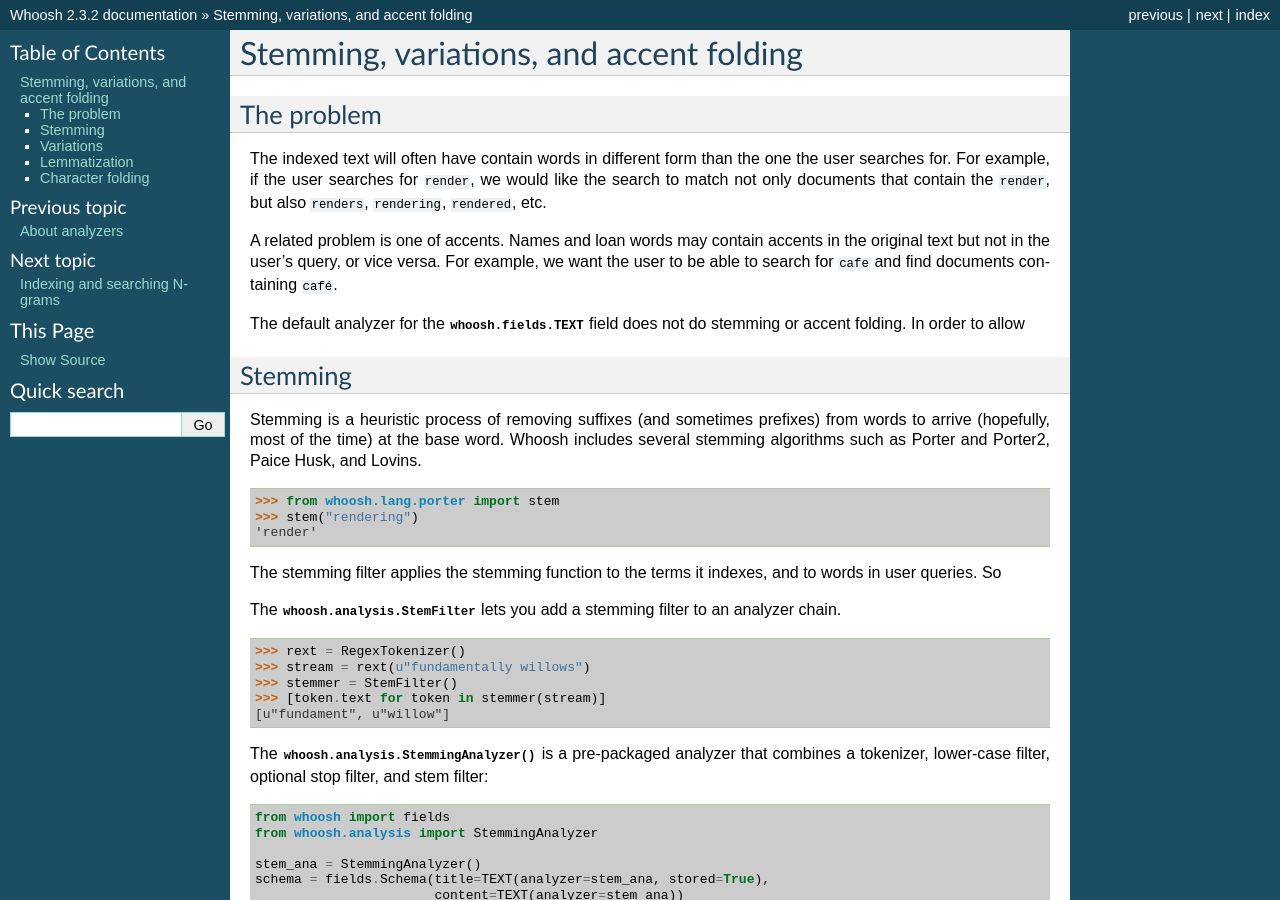
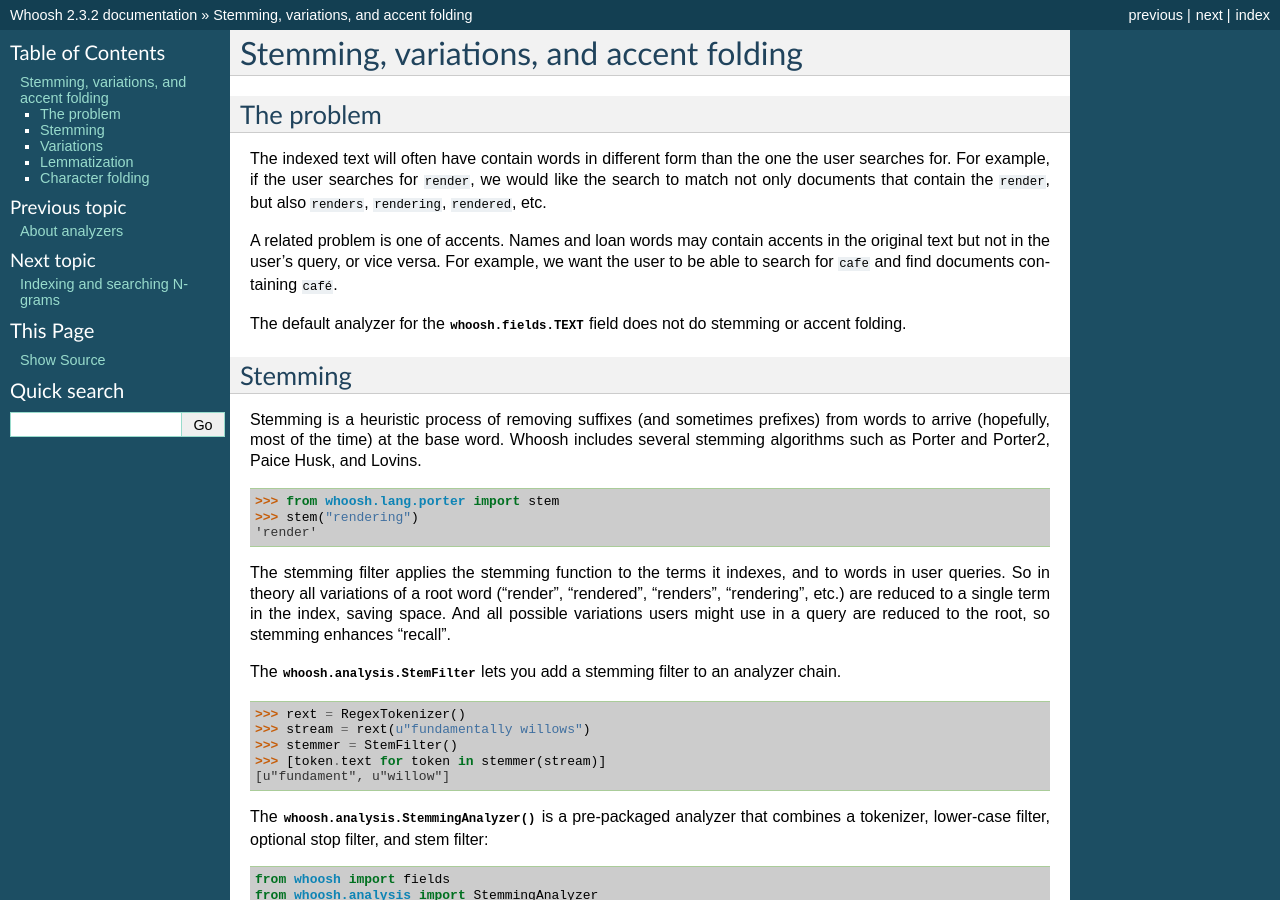
Before and after one commit to dex4er/whoosh, a Sphinx documentation site: the page built from docs/source/stemming.rst, in a window 1280 px wide and 900 px high. Built offline with Sphinx 7.4.7, drawn with Linux system fonts in a browser that asks for light colours.

Commit message:
Fixed docs problems. Fixes issue #137.

```diff
--- a/docs/source/searching.rst
+++ b/docs/source/searching.rst
@@ -45,7 +45,7 @@ However, the most important method on the Searcher object is
 
     with myindex.searcher() as s:
         qp = QueryParser("content", schema=myindex.schema)
-        q = queryparser.parse(u"hello world")
+        q = qp.parse(u"hello world")
 
         results = s.search(q)
 
--- a/docs/source/stemming.rst
+++ b/docs/source/stemming.rst
@@ -16,7 +16,7 @@ want the user to be able to search for ``cafe`` and find documents containing
 ``café``.
 
 The default analyzer for the :class:`whoosh.fields.TEXT` field does not do
-stemming or accent folding. In order to allow
+stemming or accent folding.
 
 
 Stemming
@@ -32,7 +32,10 @@ and Lovins.
 'render'
 
 The stemming filter applies the stemming function to the terms it indexes, and
-to words in user queries. So
+to words in user queries. So in theory all variations of a root word ("render",
+"rendered", "renders", "rendering", etc.) are reduced to a single term in the
+index, saving space. And all possible variations users might use in a query
+are reduced to the root, so stemming enhances "recall".
 
 The :class:`whoosh.analysis.StemFilter` lets you add a stemming filter to an
 analyzer chain.
```
